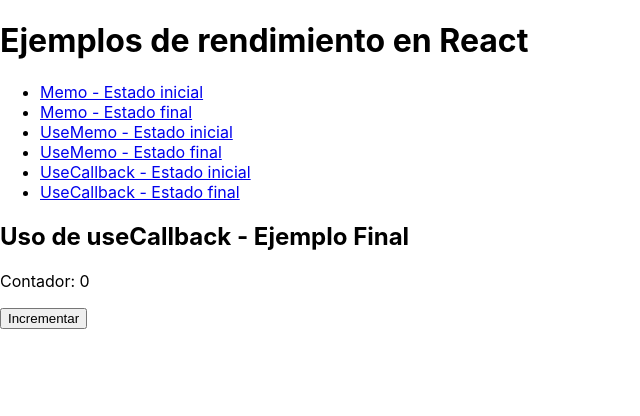
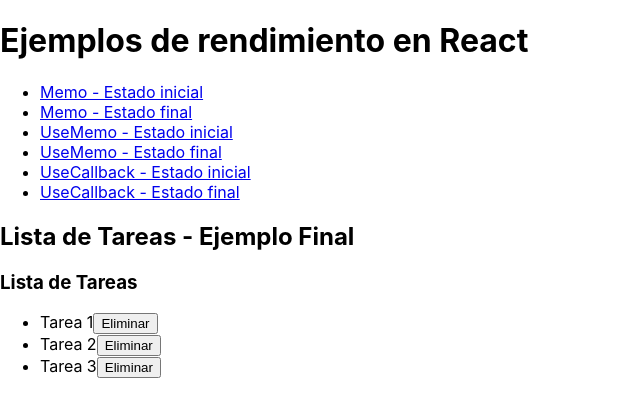
Before and after one commit to fredycerna/react-perfomance-examples, a React (Create React App) app: page /useCallback-final in a window 1280 px wide. Shown: the top 416 px of the page, without its empty margins (0-640 px from the left). Built offline with nearby package versions, Linux system fonts and the light colour scheme.

Commit message:
updating memo and usecallback examples

```diff
--- /dev/null
+++ b/src/components/UseCallbackExample/TaskItem.js
@@ -0,0 +1,18 @@
+import React from 'react';
+
+const TaskItem = React.memo(({ task, onDelete }) => {
+    const handleDelete = () => {
+        onDelete(task.id);
+    };
+
+    console.log("Renderizando TaskItem - Tarea: ", task.id);
+
+    return (
+        <li>
+            <span>{task.title}</span>
+            <button onClick={handleDelete}>Eliminar</button>
+        </li>
+    );
+});
+
+export default TaskItem;
--- /dev/null
+++ b/src/components/UseCallbackExample/TaskList.js
@@ -0,0 +1,20 @@
+import React from 'react';
+import TaskItem from './TaskItem';
+
+const TaskList = ({ tasks, onDelete }) => {
+
+    console.log("Renderizando TaskList");
+
+    return (
+        <div>
+            <h3>Lista de Tareas</h3>
+            <ul>
+                {tasks.map(task => (
+                    <TaskItem key={task.id} task={task} onDelete={onDelete} />
+                ))}
+            </ul>
+        </div>
+    );
+};
+
+export default TaskList;
--- a/src/components/UseCallbackExample/UseCallbackExampleFinal.js
+++ b/src/components/UseCallbackExample/UseCallbackExampleFinal.js
@@ -1,18 +1,21 @@
 import React, { useState, useCallback } from 'react';
+import TaskList from './TaskList';
 
 const UseCallbackExampleFinal = () => {
-    const [count, setCount] = useState(0);
+    const [tasks, setTasks] = useState([
+        { id: 1, title: 'Tarea 1' },
+        { id: 2, title: 'Tarea 2' },
+        { id: 3, title: 'Tarea 3' }
+    ]);
 
-    const handleClick = useCallback(() => {
-        console.log('Manejador de clics ejecutado');
-        setCount(count + 1);
-    }, [count]);
+    const handleDelete = useCallback((taskId) => {
+        setTasks(tasks => tasks.filter(task => task.id !== taskId));
+    }, []);
 
     return (
         <div>
-            <h2>Uso de useCallback - Ejemplo Final</h2>
-            <p>Contador: {count}</p>
-            <button onClick={handleClick}>Incrementar</button>
+            <h2>Lista de Tareas - Ejemplo Final</h2>
+            <TaskList tasks={tasks} onDelete={handleDelete} />
         </div>
     );
 };
--- a/src/components/UseCallbackExample/UseCallbackExampleInitial.js
+++ b/src/components/UseCallbackExample/UseCallbackExampleInitial.js
@@ -1,18 +1,22 @@
 import React, { useState } from 'react';
+import TaskList from './TaskList';
 
 const UseCallbackExampleInitial = () => {
-    const [count, setCount] = useState(0);
+    const [tasks, setTasks] = useState([
+        { id: 1, title: 'Tarea 1' },
+        { id: 2, title: 'Tarea 2' },
+        { id: 3, title: 'Tarea 3' }
+    ]);
 
-    const handleClick = () => {
-        console.log('Manejador de clics ejecutado');
-        setCount(count + 1);
+    const handleDelete = (taskId) => {
+         console.warn("Manejador de eliminación ejecutado");
+        setTasks(tasks.filter(task => task.id !== taskId));
     };
 
     return (
         <div>
-            <h2>Uso de useCallback - Ejemplo Inicial</h2>
-            <p>Contador: {count}</p>
-            <button onClick={handleClick}>Incrementar</button>
+            <h2>Lista de Tareas - Ejemplo Inicial</h2>
+            <TaskList tasks={tasks} onDelete={handleDelete} />
         </div>
     );
 };
--- a/src/components/UseMemoExample/UseMemoExampleFinal.js
+++ b/src/components/UseMemoExample/UseMemoExampleFinal.js
@@ -15,6 +15,7 @@ const UseMemoExampleFinal = () => {
         <div>
             <h2>Uso de useMemo - Ejemplo Final</h2>
             <p>Resultado: {result}</p>
+            <p>Counter:{count} </p>
             <button onClick={() => setCount(count + 1)}>Incrementar</button>
         </div>
     );
--- a/src/components/UseMemoExample/UseMemoExampleInitial.js
+++ b/src/components/UseMemoExample/UseMemoExampleInitial.js
@@ -15,6 +15,7 @@ const UseMemoExampleInitial = () => {
         <div>
             <h2>Uso de useMemo - Ejemplo Inicial</h2>
             <p>Resultado: {result}</p>
+            <p>Counter:{count} </p>
             <button onClick={() => setCount(count + 1)}>Incrementar</button>
         </div>
     );
```
